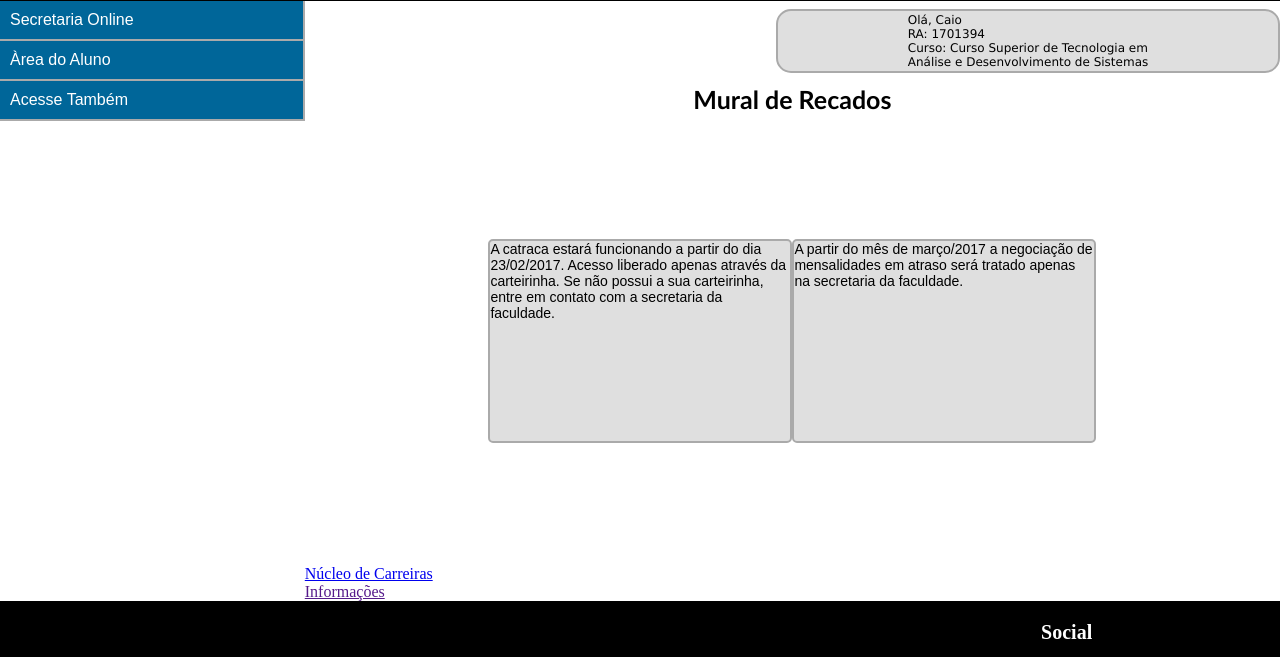
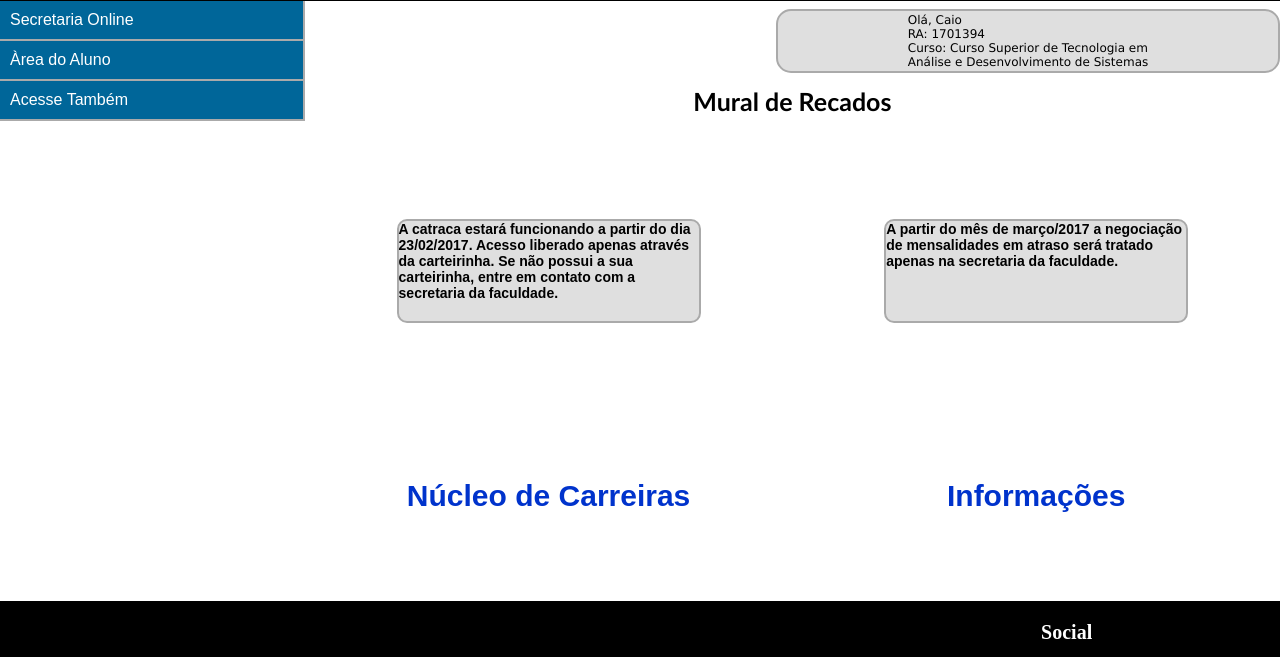
Before and after one commit to Caiohenri20/TecWeb-TF-2-ADS, a Django app: template core/templates/pagina_aluno.html in a window 1280 px wide. Shown: the part 157-814 px from the top of the page. Run offline with Django 3.2, Linux system fonts and the light colour scheme; the template is opened without the code that fills it, so the values that code supplies are empty.

Commit message:
Update pagina_aluno.css

```diff
--- a/core/static/pagina_aluno.css
+++ b/core/static/pagina_aluno.css
@@ -117,11 +117,10 @@ color: #000000;
 	align-items: center;
 }
 .corporecado{
-
 	display: flex;
 	width: 100%;
-	height: 500px;
-	justify-content: center;
+	height: 300px;
+	justify-content: space-around;
 	align-items: center;
 	flex-direction: row;
 
@@ -131,8 +130,8 @@ color: #000000;
 	background: #dfdfdf;
 	display: flex;
 	width: 300px;
-	height: 200px;
-	border-radius: 5px;
+	height: 100px;
+	border-radius: 10px;
 	border: solid 2px #aaa;
 
 }
@@ -140,5 +139,36 @@ color: #000000;
 .recado p{
 	font-family: arial;
 	font-size: 14px;
+	font-weight: bold;
 
 }
+
+.informacoes{
+
+	display: flex;
+	width: 100%;
+	height: 150px;
+	justify-content: space-around;
+}
+
+.carreira{
+	display: flex;
+	width: 300px;
+	height: 150px;
+	border-radius: 10px;
+	justify-content: center;
+	align-items: center;
+}
+
+.carreira a{
+	text-decoration: none;
+	color: #0033cc;
+	font-family: arial;
+	font-size: 30px;
+	font-weight: bold;
+}
+
+.carreira a:hover{
+	color: #cccccc;
+
+}
```
